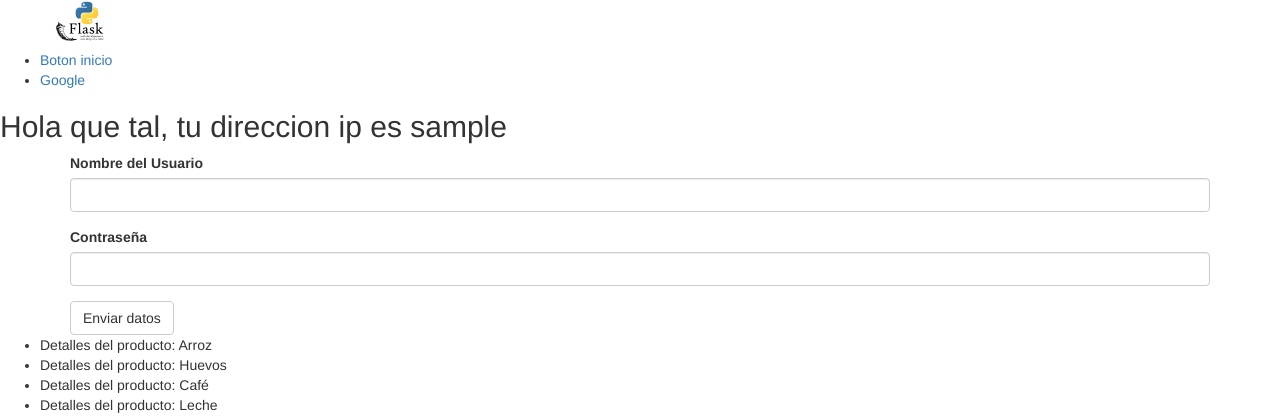
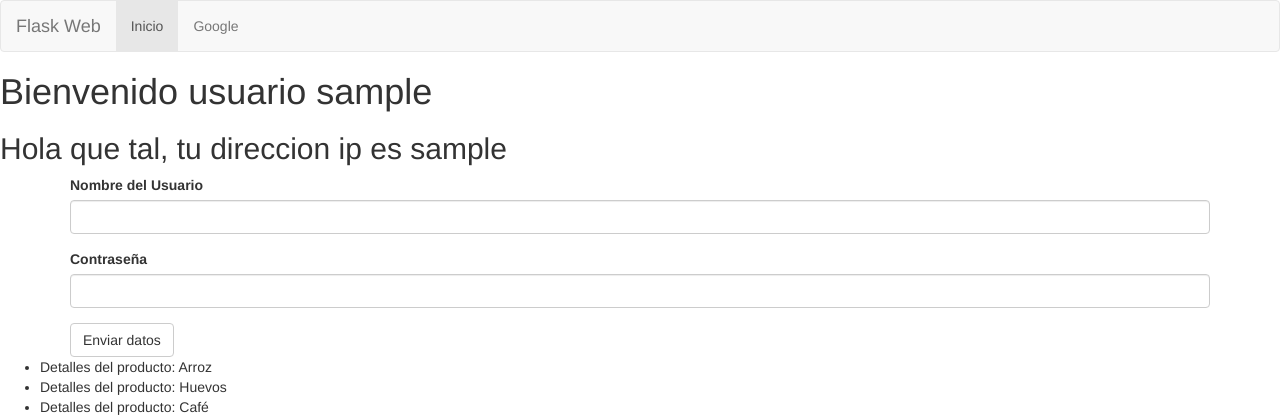
Before and after one commit to Sebas16608/Aprendiendo-Flask, a Flask app: page /show-information-address in a window 1280 px wide. Shown: the top 420 px of the page. Run offline with Flask 3, Linux system fonts and the light colour scheme; the visitor is signed in with stand-in values (Sample User, id 1); some libraries are stand-ins or nearby versions.

Commit message:
Implementacion de librerias de Bootstrap

```diff
--- a/main.py
+++ b/main.py
@@ -2,6 +2,7 @@ from flask import Flask, request, make_response, redirect, render_template, sess
 from flask_bootstrap import Bootstrap
 from flask_wtf import FlaskForm
 from wtforms.fields import StringField, PasswordField, SubmitField
+from wtforms.validators import DataRequired
 
 app = Flask(__name__)
 
@@ -13,9 +14,9 @@ items = ["Arroz", "Huevos", "Café", "Leche"]
 
 
 class LoginForm(FlaskForm):
-    username = StringField("Nombre del Usuario")
-    password = PasswordField("Contraseña")
-    submit = SubmitField("Enviar datos")
+    username = StringField("Nombre del Usuario", validators=[DataRequired()])
+    password = PasswordField("Contraseña", validators=[DataRequired()])
+    submit = SubmitField("Enviar datos", validators=[DataRequired()])
 
 
 
@@ -29,17 +30,24 @@ def index():
     user_ip_information = request.remote_addr
     response = make_response(  redirect("/show-information-address"))
     session["user_ip_information"] = user_ip_information
+
     return response
 
 @app.route("/show-information-address", methods = ["GET", "POST"])
 def show_information():
     user_ip = session.get("user_ip_information")
+    username = session.get("username")
     login_form = LoginForm()
     context = {
         "user_ip": user_ip,
         "items": items,
-        "login_form": login_form
+        "login_form": login_form,
+        "username": username
     }
+    if login_form.validate_on_submit():
+        username = login_form.username.data
+        session["username"] = username
+        return make_response(redirect("/index"))
     return render_template("ip_information.html", **context)
 
 
--- a/templates/ip_information.html
+++ b/templates/ip_information.html
@@ -10,6 +10,9 @@
 {% endblock %}
 
 {%block content%}
+   {%if username %}
+   <h1>Bienvenido usuario {{username}}</h1>
+   {%endif%}
     {% if user_ip   %}
         <h2>Hola que tal, tu direccion ip es {{user_ip}}</h2>
     {% else %}
--- a/templates/navbar.html
+++ b/templates/navbar.html
@@ -1,7 +1,20 @@
+<!--
 <nav>
     <ul>
         <img src="{{ url_for('static', filename='images/flask.png') }}" alt="Flask logo">
         <li><a href="{{ url_for('index') }}">Boton inicio</a></li>
         <li><a href="https://www.google.com">Google</a></li>
     </ul>
+</nav>-->
+
+<nav class="navbar navbar-default">
+  <div class="container-fluid">
+    <div class="navbar-header">
+      <a class="navbar-brand" href="{{ url_for('index') }}">Flask Web</a>
+    </div>
+    <ul class="nav navbar-nav">
+      <li class="active"><a href="{{ url_for('index') }}">Inicio</a></li>
+      <li><a href="https://www.google.com">Google</a></li>
+    </ul>
+  </div>
 </nav>
```
